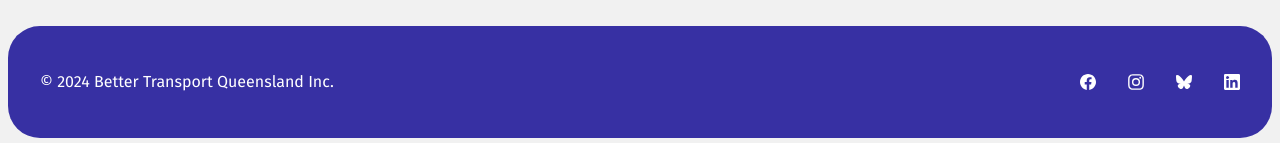
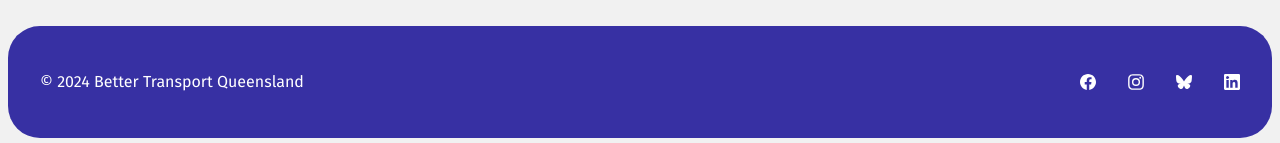
Before and after one commit to rowan-gray/btq-website, a Next.js app: page / in a window 1280 px wide. Shown: the part 1996-2139 px from the top of the page. Built offline with nearby package versions, Linux system fonts and the light colour scheme.

Commit message:
Remove Inc until incorporated

```diff
--- a/components/footer.tsx
+++ b/components/footer.tsx
@@ -84,7 +84,7 @@ function SocialLinks({filled}: {filled?: true}) {
 function Copyright() {
   return (
     <div className="">
-      &copy; {new Date().getFullYear()} Better Transport Queensland Inc.
+      &copy; {new Date().getFullYear()} Better Transport Queensland
     </div>
   )
 }
```
Also changed, not shown: 1 other file (tests, documents, lock files or other folders).
